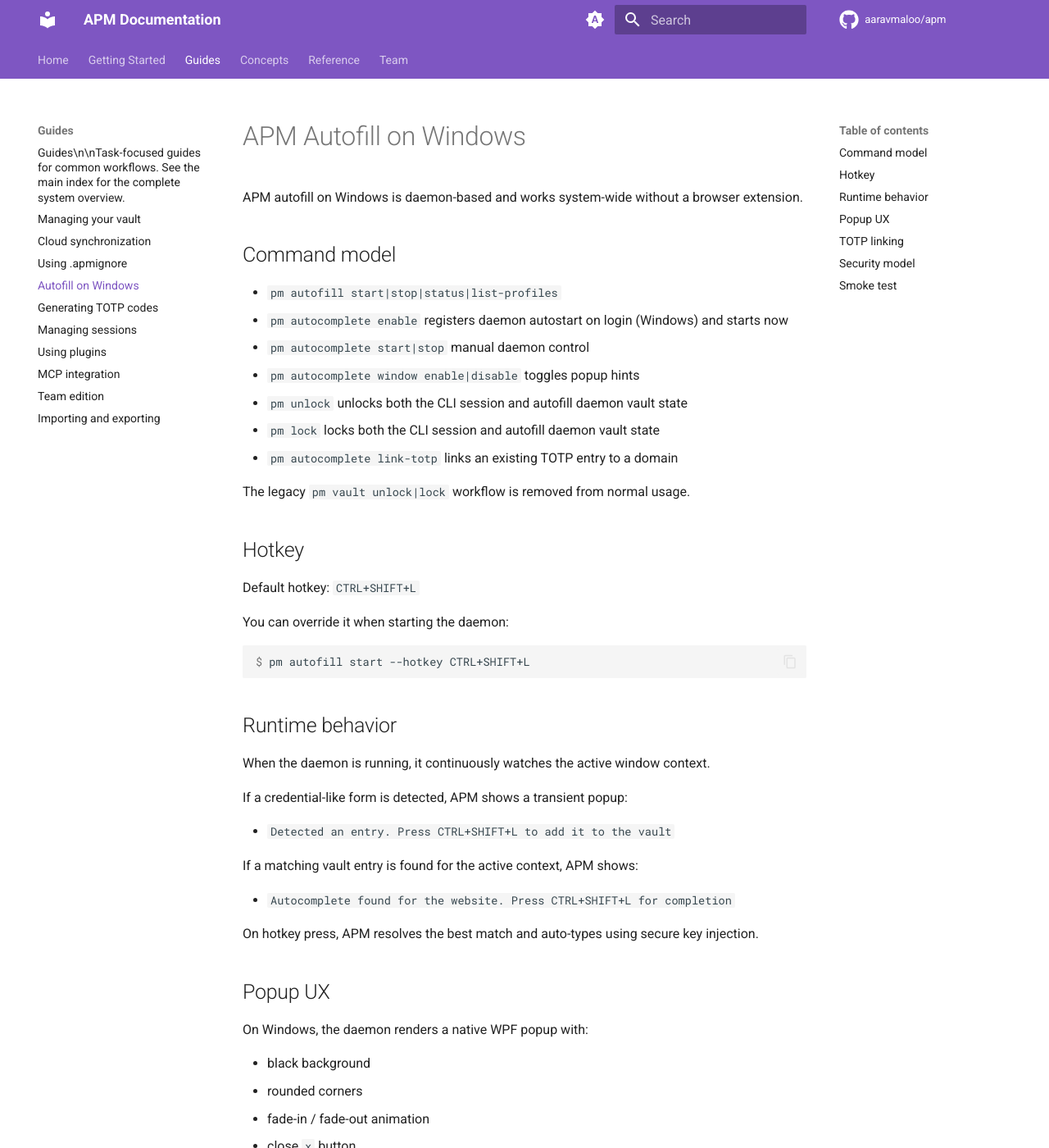
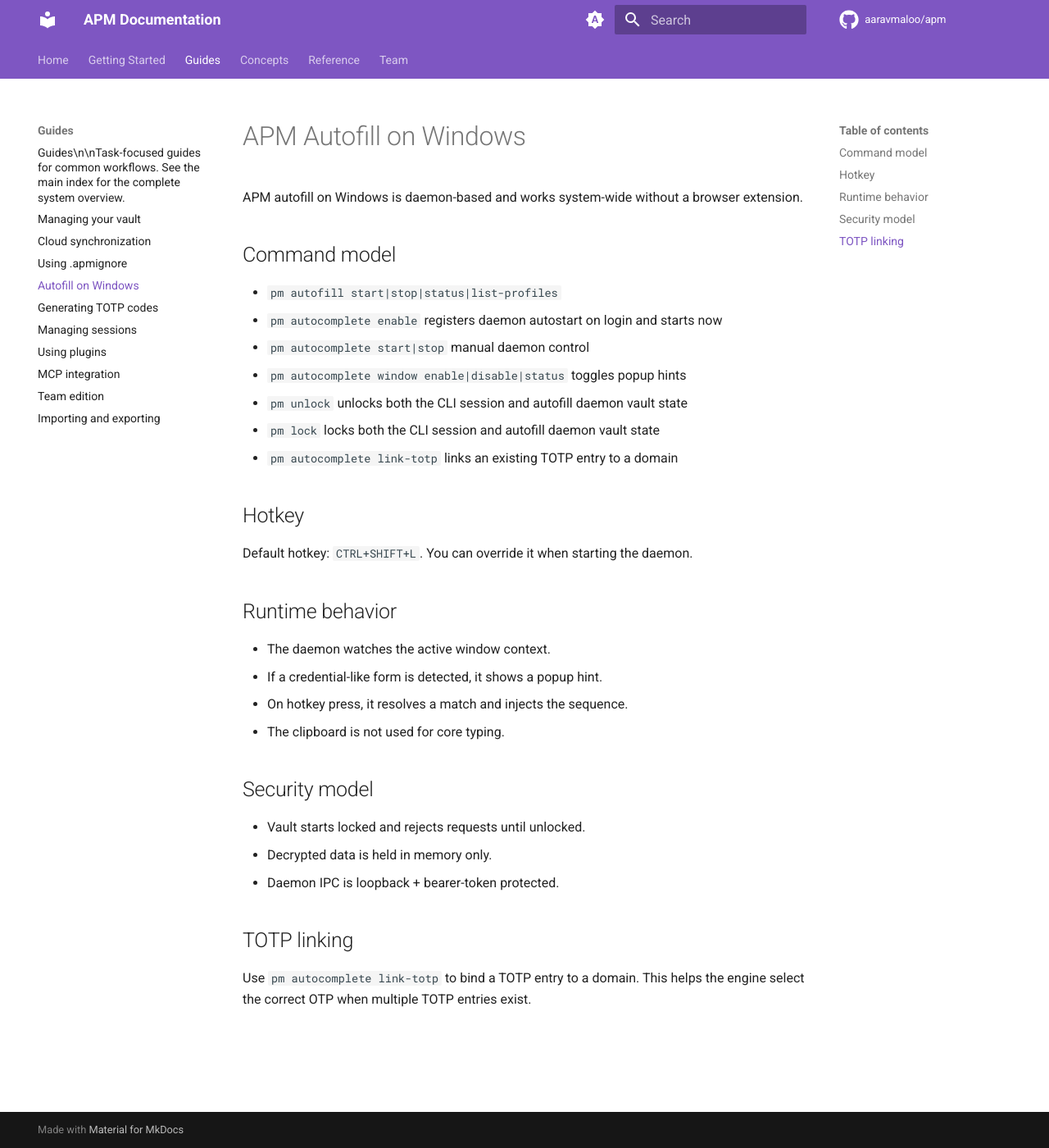
Before and after one commit to aaravmaloo/apm, an MkDocs documentation site: the page built from docs/autofill_windows.md, in a window 1280 px wide and 1400 px high. Shown: the whole window at 82% size. Built offline with MkDocs 1.6.1 and Material for MkDocs 9.7.7, drawn with Linux system fonts in a browser that asks for light colours; comment, search, counter and statistics services are not loaded; some of the changed text lies outside the part shown.

Commit message:
docs: update docs/autofill_windows.md

````diff
--- a/docs/autofill_windows.md
+++ b/docs/autofill_windows.md
@@ -5,83 +5,30 @@
 ## Command model
 
 - `pm autofill start|stop|status|list-profiles`
-- `pm autocomplete enable` registers daemon autostart on login (Windows) and starts now
+- `pm autocomplete enable` registers daemon autostart on login and starts now
 - `pm autocomplete start|stop` manual daemon control
-- `pm autocomplete window enable|disable` toggles popup hints
+- `pm autocomplete window enable|disable|status` toggles popup hints
 - `pm unlock` unlocks both the CLI session and autofill daemon vault state
 - `pm lock` locks both the CLI session and autofill daemon vault state
 - `pm autocomplete link-totp` links an existing TOTP entry to a domain
 
-The legacy `pm vault unlock|lock` workflow is removed from normal usage.
-
 ## Hotkey
 
-Default hotkey: `CTRL+SHIFT+L`
-
-You can override it when starting the daemon:
-
-```console
-$ pm autofill start --hotkey CTRL+SHIFT+L
-```
+Default hotkey: `CTRL+SHIFT+L`. You can override it when starting the daemon.
 
 ## Runtime behavior
 
-When the daemon is running, it continuously watches the active window context.
+- The daemon watches the active window context.
+- If a credential-like form is detected, it shows a popup hint.
+- On hotkey press, it resolves a match and injects the sequence.
+- The clipboard is not used for core typing.
 
-If a credential-like form is detected, APM shows a transient popup:
+## Security model
 
-- `Detected an entry. Press CTRL+SHIFT+L to add it to the vault`
-
-If a matching vault entry is found for the active context, APM shows:
-
-- `Autocomplete found for the website. Press CTRL+SHIFT+L for completion`
-
-On hotkey press, APM resolves the best match and auto-types using secure key injection.
-
-## Popup UX
-
-On Windows, the daemon renders a native WPF popup with:
-
-- black background
-- rounded corners
-- fade-in / fade-out animation
-- close `x` button
-- 5 second auto-dismiss
-
-Disable popup hints:
-
-```console
-$ pm autocomplete window disable
-```
+- Vault starts locked and rejects requests until unlocked.
+- Decrypted data is held in memory only.
+- Daemon IPC is loopback + bearer-token protected.
 
 ## TOTP linking
 
-To bind an existing TOTP to a domain:
-
-```console
-$ pm autocomplete link-totp
-domain: https://www.github.com
-link-totp-id: 4
-```
-
-This mapping applies to the domain and subdomain matching flow used by intelligent autofill.
-
-## Security model
-
-- Vault starts locked.
-- Requests are rejected while locked (`VaultLockedError`).
-- Decrypted data is held in memory only.
-- Secrets are wiped on lock or daemon shutdown.
-- Daemon IPC is loopback + bearer-token protected.
-- Clipboard is not used by core autofill typing.
-
-## Smoke test
-
-```console
-$ pm --vault C:\path\to\vault.dat autofill start
-$ pm --vault C:\path\to\vault.dat unlock
-# focus target login window
-# press CTRL+SHIFT+L
-$ pm --vault C:\path\to\vault.dat lock
-$ pm --vault C:\path\to\vault.dat autofill stop
-```
+Use `pm autocomplete link-totp` to bind a TOTP entry to a domain. This helps the engine select the correct OTP when multiple TOTP entries exist.
````
